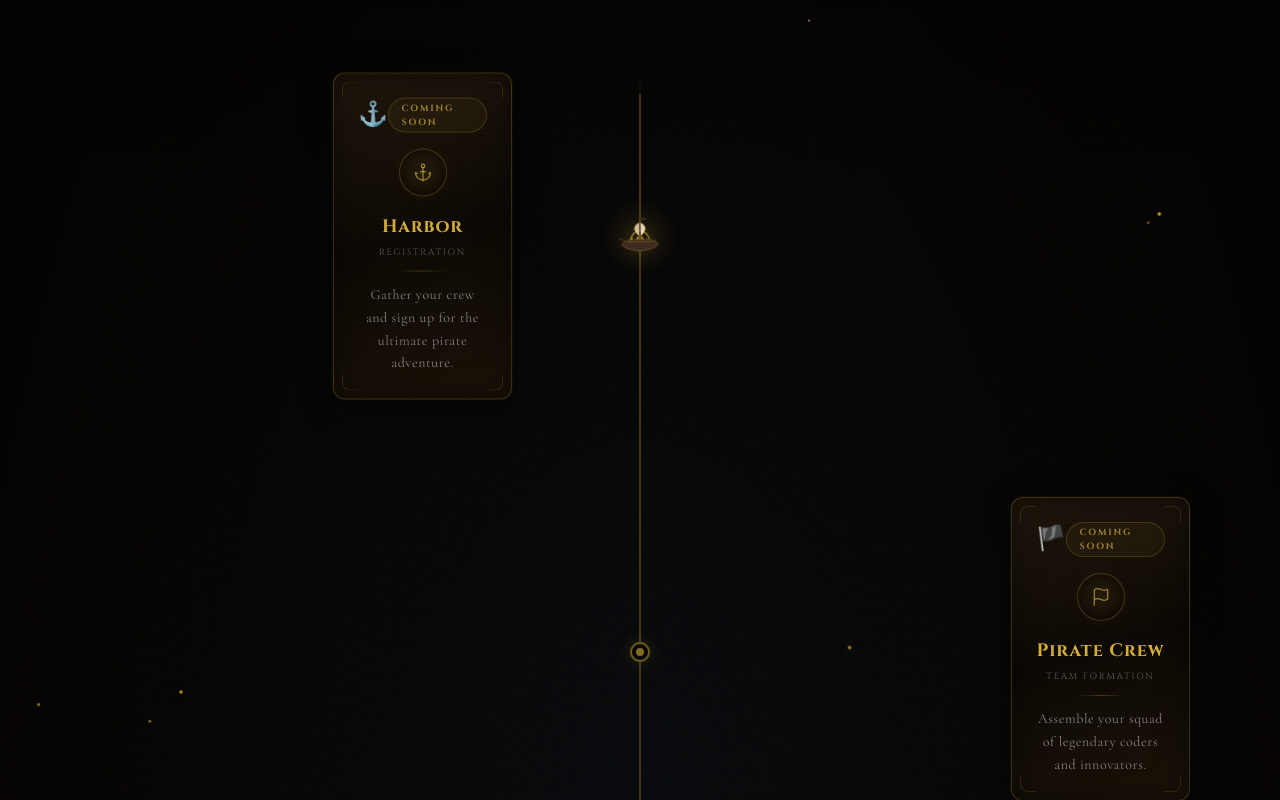
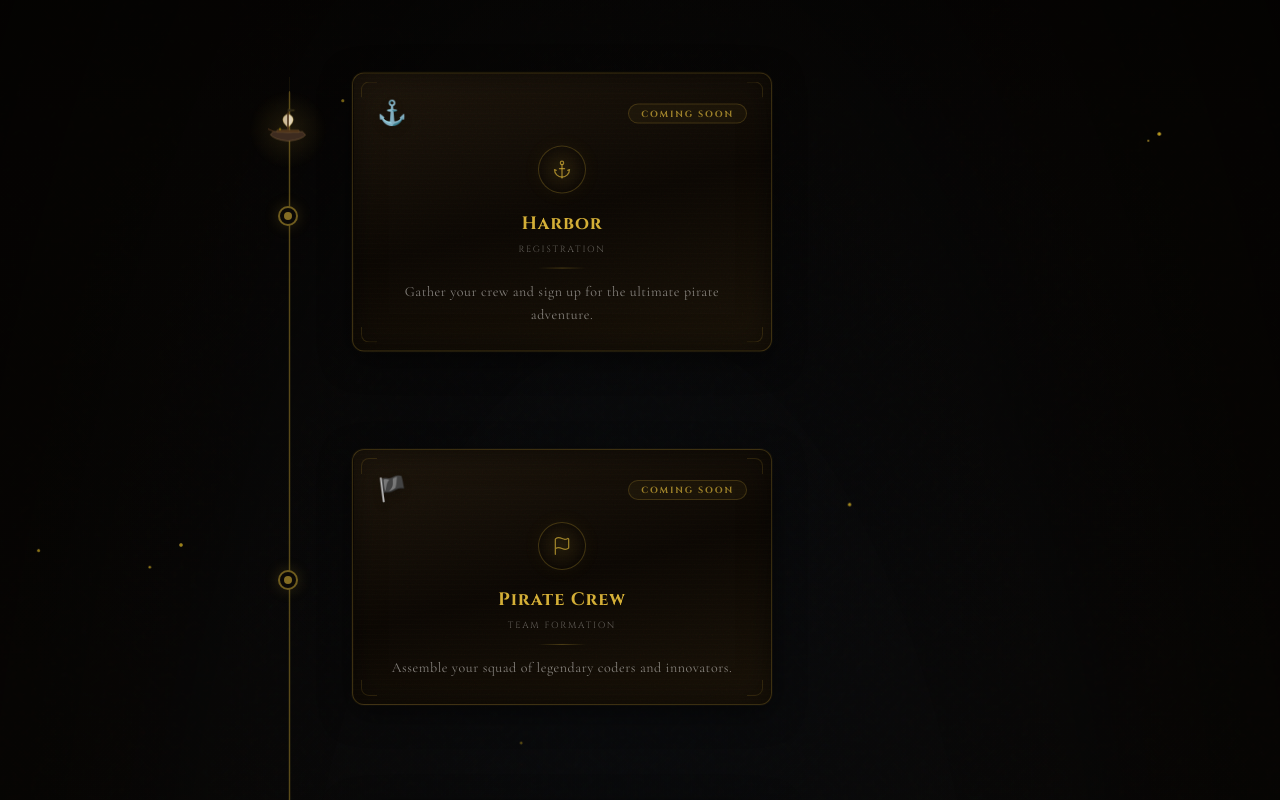
Before and after one commit to code-with-abhi-i5/HackQubit-2.0, a React (Vite) app: page / in a window 1280 px wide. Shown: the part 2640-3440 px from the top of the page. Built offline with nearby package versions, Linux system fonts and the light colour scheme; a web font is replaced by a local one.

Commit message:
style: revert timeline to alternating left and right on desktop

```diff
--- a/src/components/Timeline.jsx
+++ b/src/components/Timeline.jsx
@@ -93,20 +93,20 @@ const PirateShipSVG = () => (
 );
 
 /* ─── Island Card ─── */
-const IslandCard = ({ milestone, index, side }) => {
+const IslandCard = ({ milestone, index }) => {
   const IconComp = milestone.icon;
   const isFinal = milestone.isFinal;
 
   return (
     <motion.div
-      className={`timeline-card relative flex ${side === "left" ? "justify-end md:pr-12 lg:pr-16" : "justify-start md:pl-12 lg:pl-16"} w-full md:w-1/2 ${side === "left" ? "md:self-start" : "md:self-end md:ml-auto"}`}
-      initial={{ opacity: 0, x: side === "left" ? -40 : 40, y: 20 }}
+      className="timeline-card relative flex justify-start w-full"
+      initial={{ opacity: 0, x: 40, y: 20 }}
       whileInView={{ opacity: 1, x: 0, y: 0 }}
       viewport={{ once: true, amount: 0.4 }}
       transition={{ duration: 0.7, delay: 0.1, ease: [0.25, 0.46, 0.45, 0.94] }}
     >
       <motion.div
-        className="group relative cursor-pointer w-full max-w-[320px]"
+        className="group relative cursor-pointer w-full max-w-[360px] md:max-w-[420px]"
         animate={{ y: [0, -5, 0] }}
         transition={{ duration: 5 + index * 0.4, repeat: Infinity, ease: "easeInOut" }}
         whileHover={{ y: -10, scale: 1.02, transition: { duration: 0.3 } }}
@@ -365,10 +365,10 @@ const Timeline = () => {
         </header>
 
         {/* ─── Vertical Timeline ─── */}
-        <div className="relative">
+        <div className="relative max-w-[800px] mx-auto mt-8">
 
-          {/* Central vertical line (SVG for draw animation) */}
-          <div className="absolute left-1/2 -translate-x-1/2 top-0 bottom-0 w-[3px] hidden md:block">
+          {/* Vertical line (SVG for draw animation) */}
+          <div className="absolute left-6 md:left-12 top-0 bottom-0 w-[3px]">
             <svg className="w-full h-full" preserveAspectRatio="none" viewBox="0 0 3 1000">
               {/* Background line */}
               <line x1="1.5" y1="0" x2="1.5" y2="1000" stroke="rgba(212,175,55,0.08)" strokeWidth="1" />
@@ -384,91 +384,48 @@ const Timeline = () => {
             </svg>
           </div>
 
-          {/* Mobile center line */}
-          <div className="absolute left-6 top-0 bottom-0 w-[2px] md:hidden bg-gradient-to-b from-pirate-gold/10 via-pirate-gold/20 to-pirate-gold/10" />
-
           {/* ─── Pirate Ship (moves along the path) ─── */}
           <div
-            ref={shipRef}
-            className="absolute z-30 pointer-events-none hidden md:block"
+            className="absolute left-6 md:left-12 z-30 pointer-events-none"
             style={{
-              left: "50%",
-              top: `${5 + shipY * 88}%`,
-              transform: "translate(-50%, -50%)",
-              width: "50px",
-              height: "42px",
+              top: `${2 + shipY * 96}%`,
               transition: "top 0.3s ease-out",
             }}
           >
-            {/* Ship glow */}
-            <div className="absolute -inset-6 pointer-events-none" style={{
-              background: "radial-gradient(circle, rgba(212,175,55,0.12) 0%, transparent 60%)",
-            }} />
-            <div style={{ animation: "shipBob 3s ease-in-out infinite" }}>
-              <PirateShipSVG />
-            </div>
-          </div>
-
-          {/* Mobile ship */}
-          <div
-            className="absolute z-30 pointer-events-none md:hidden"
-            style={{
-              left: "6px",
-              top: `${3 + shipY * 92}%`,
-              transform: "translate(-50%, -50%)",
-              width: "36px",
-              height: "30px",
-              transition: "top 0.3s ease-out",
-            }}
-          >
-            <div style={{ animation: "shipBob 3s ease-in-out infinite" }}>
-              <PirateShipSVG />
+            <div
+              ref={shipRef}
+              className="absolute"
+              style={{
+                transform: "translate(-50%, -50%)",
+                width: "48px",
+                height: "40px",
+              }}
+            >
+              <div className="hidden md:block absolute -inset-6 pointer-events-none" style={{
+                background: "radial-gradient(circle, rgba(212,175,55,0.12) 0%, transparent 60%)",
+              }} />
+              <div style={{ animation: "shipBob 3s ease-in-out infinite" }}>
+                <PirateShipSVG />
+              </div>
             </div>
           </div>
 
           {/* ─── Milestone Items ─── */}
           <div className="relative flex flex-col gap-16 sm:gap-20 md:gap-24">
             {MILESTONES.map((ms, i) => {
-              const side = i % 2 === 0 ? "left" : "right";
-
               return (
                 <div key={ms.id} className="relative flex items-center">
 
-                  {/* Center node dot (desktop) */}
-                  <div className="timeline-node absolute left-1/2 -translate-x-1/2 z-20 hidden md:flex items-center justify-center">
-                    <div className="w-5 h-5 rounded-full border-2 border-pirate-gold/50 bg-[#0a0806] flex items-center justify-center shadow-[0_0_15px_rgba(212,175,55,0.2)] group">
-                      <div className="w-2 h-2 rounded-full bg-pirate-gold/60" />
+                  {/* Node dot */}
+                  <div className="timeline-node absolute left-6 md:left-12 -translate-x-1/2 z-20 flex items-center justify-center">
+                    <div className="w-4 h-4 md:w-5 md:h-5 rounded-full border-2 border-pirate-gold/40 md:border-pirate-gold/50 bg-[#0a0806] flex items-center justify-center shadow-[0_0_15px_rgba(212,175,55,0.2)] group">
+                      <div className="w-1.5 h-1.5 md:w-2 md:h-2 rounded-full bg-pirate-gold/50 md:bg-pirate-gold/60" />
                     </div>
                   </div>
 
-                  {/* Mobile node dot */}
-                  <div className="timeline-node absolute left-6 -translate-x-1/2 z-20 md:hidden flex items-center justify-center">
-                    <div className="w-4 h-4 rounded-full border-2 border-pirate-gold/40 bg-[#0a0806] flex items-center justify-center">
-                      <div className="w-1.5 h-1.5 rounded-full bg-pirate-gold/50" />
-                    </div>
-                  </div>
-
-                  {/* Card — desktop alternating, mobile always right */}
-                  <div className="w-full flex md:hidden pl-14">
-                    <IslandCard milestone={ms} index={i} side="right" />
-                  </div>
-
-                  <div className="hidden md:flex w-full">
-                    {side === "left" ? (
-                      <>
-                        <div className="w-1/2 pr-12 lg:pr-16 flex justify-end">
-                          <IslandCard milestone={ms} index={i} side="left" />
-                        </div>
-                        <div className="w-1/2" />
-                      </>
-                    ) : (
-                      <>
-                        <div className="w-1/2" />
-                        <div className="w-1/2 pl-12 lg:pl-16 flex justify-start">
-                          <IslandCard milestone={ms} index={i} side="right" />
-                        </div>
-                      </>
-                    )}
+                  {/* Card — always right */}
+                  <div className="w-full pl-16 md:pl-28 pr-4 md:pr-0">
+                    <IslandCard milestone={ms} index={i} />
                   </div>
                 </div>
               );
@@ -477,7 +434,7 @@ const Timeline = () => {
 
           {/* Final treasure marker */}
           <motion.div
-            className="flex justify-center mt-16 sm:mt-20"
+            className="flex justify-start pl-16 md:pl-28 mt-16 sm:mt-20"
             initial={{ opacity: 0, scale: 0.5 }}
             whileInView={{ opacity: 1, scale: 1 }}
             viewport={{ once: true }}
```
